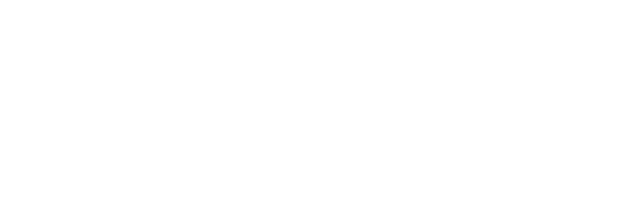
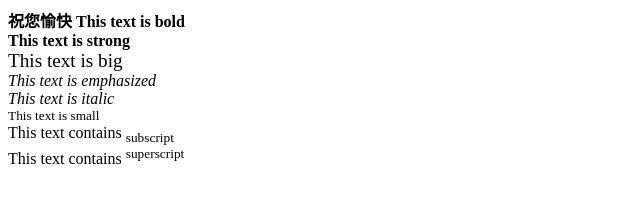
Before and after one commit to wolkingdead2/chrisjs, a website: page index.html in a window 1280 px wide. Shown: the whole page, without its empty margins (0-640 px from the left). Drawn offline with Linux system fonts and the light colour scheme.

Commit message:
1 file modified

```diff
--- a/index.html
+++ b/index.html
@@ -1 +1,58 @@
 <div id="app"></div>
+<html>
+
+<body>
+
+  <script type="text/javascript">
+    var d = new Date()
+  var time = d.getHours()
+
+  if (time < 1)
+  {
+  document.write("<b>早安</b>")
+  }
+  else
+  {
+  document.write("<b>祝您愉快</b>")
+  }
+  </script>
+
+
+
+
+
+  <b>This text is bold</b>
+
+  <br />
+
+  <strong>This text is strong</strong>
+
+  <br />
+
+  <big>This text is big</big>
+
+  <br />
+
+  <em>This text is emphasized</em>
+
+  <br />
+
+  <i>This text is italic</i>
+
+  <br />
+
+  <small>This text is small</small>
+
+  <br />
+
+This text contains
+  <sub>subscript</sub>
+
+  <br />
+
+This text contains
+  <sup>superscript</sup>
+
+</body>
+
+</html>
```
